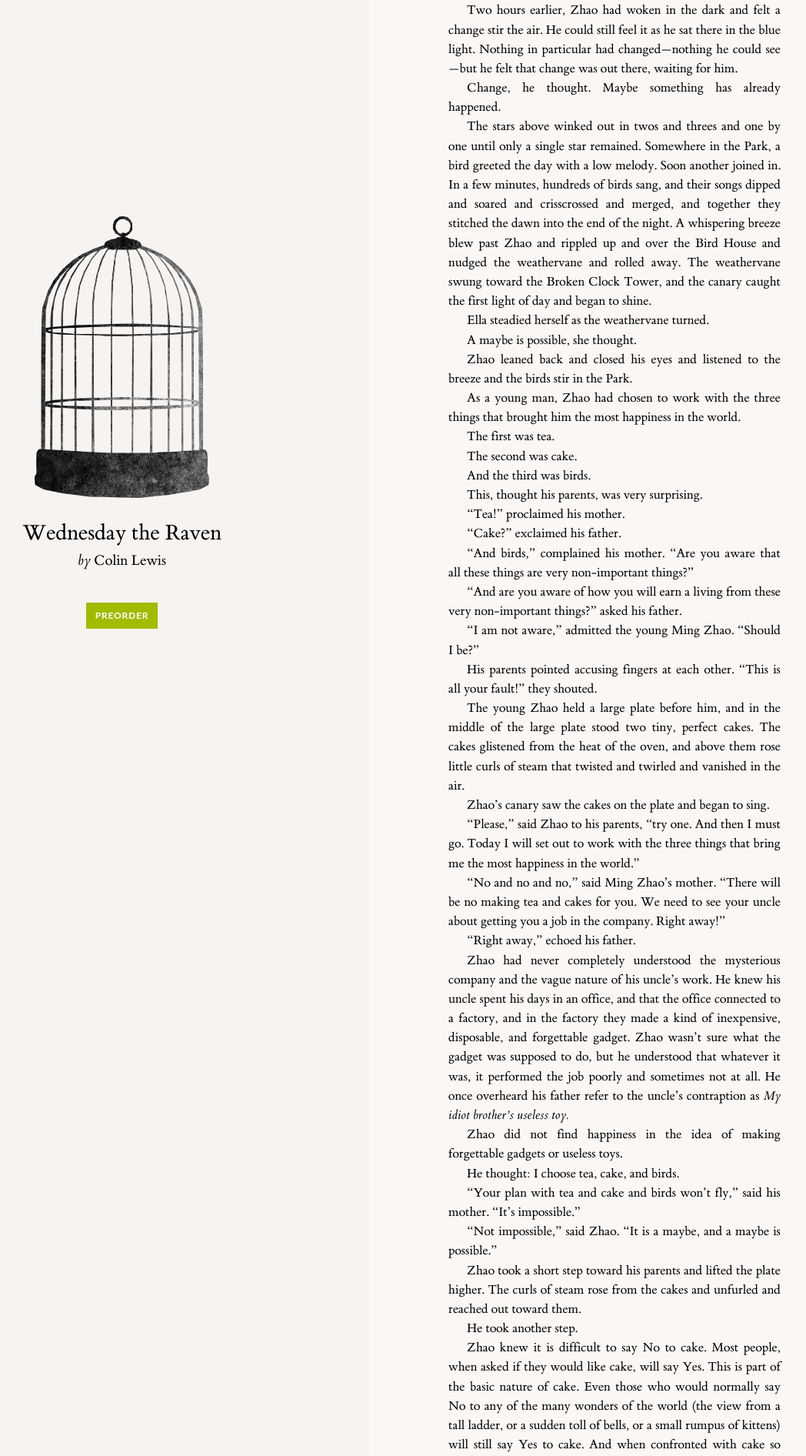
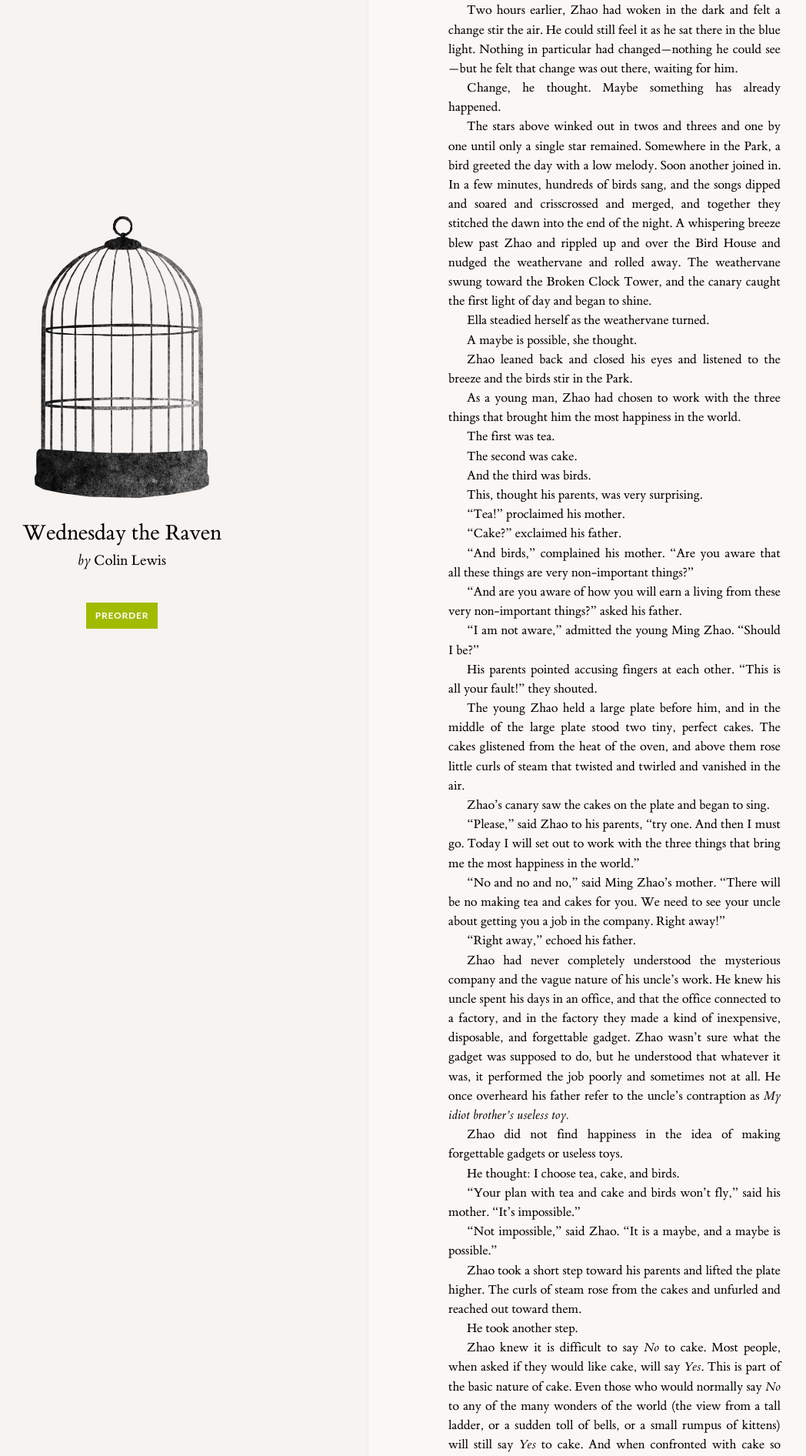
Before and after one commit to studiokicobi/wednesday-the-raven, a Jekyll site: the page built from chapters/chapter-01.md, in a window 1280 px wide. Shown: the part 1953-3845 px from the top of the page at 77% size, without its empty margins (161-1209 px from the left). Built offline with Jekyll 4.4.1, drawn with Linux system fonts in a browser that asks for light colours; some of the changed text lies outside the part shown.

Commit message:
minor edits

```diff
--- a/chapters/chapter-01.md
+++ b/chapters/chapter-01.md
@@ -41,7 +41,7 @@
 
 Change, he thought. Maybe something has already happened.
 
-The stars above winked out in twos and threes and one by one until only a single star remained. Somewhere in the Park, a bird greeted the day with a low melody. Soon another joined in. In a few minutes, hundreds of birds sang, and their songs dipped and soared and crisscrossed and merged, and together they stitched the dawn into the end of the night. A whispering breeze blew past Zhao and rippled up and over the Bird House and nudged the weathervane and rolled away. The weathervane swung toward the Broken Clock Tower, and the canary caught the first light of day and began to shine.
+The stars above winked out in twos and threes and one by one until only a single star remained. Somewhere in the Park, a bird greeted the day with a low melody. Soon another joined in. In a few minutes, hundreds of birds sang, and the songs dipped and soared and crisscrossed and merged, and together they stitched the dawn into the end of the night. A whispering breeze blew past Zhao and rippled up and over the Bird House and nudged the weathervane and rolled away. The weathervane swung toward the Broken Clock Tower, and the canary caught the first light of day and began to shine.
 
 Ella steadied herself as the weathervane turned.
 
@@ -95,7 +95,7 @@
 
 He took another step.
 
-Zhao knew it is difficult to say No to cake. Most people, when asked if they would like cake, will say Yes. This is part of the basic nature of cake. Even those who would normally say No to any of the many wonders of the world (the view from a tall ladder, or a sudden toll of bells, or a small rumpus of kittens) will still say Yes to cake. And when confronted with cake so hypnotically delightful as Zhao’s cake, it is very nearly and almost completely impossible to say No. If that cake sits nearby, still warm from the oven, and the breeze drifts in and fans the cake’s unusual and extraordinary aromas across the room, the word No can only melt in even the coldest, most curmudgeonly mouths and be replaced—if not by a Yes, at least by words that for all intents and purposes can mean nothing else but simply: Yes.
+Zhao knew it is difficult to say _No_ to cake. Most people, when asked if they would like cake, will say _Yes_. This is part of the basic nature of cake. Even those who would normally say _No_ to any of the many wonders of the world (the view from a tall ladder, or a sudden toll of bells, or a small rumpus of kittens) will still say _Yes_ to cake. And when confronted with cake so hypnotically delightful as Zhao’s cake, it is very nearly and almost completely impossible to say _No_. If that cake sits nearby, still warm from the oven, and the breeze drifts in and fans the cake’s unusual and extraordinary aromas across the room, the word _No_ can only melt in even the coldest, most curmudgeonly mouths and be replaced—if not by a _Yes_, at least by words that for all intents and purposes can mean nothing else but simply: _Yes_.
 
 Zhao’s mother looked at the plate and licked her lips.
 
```
Also changed, not shown: other parts of chapters/chapter-01.md (+2 -2 lines).
